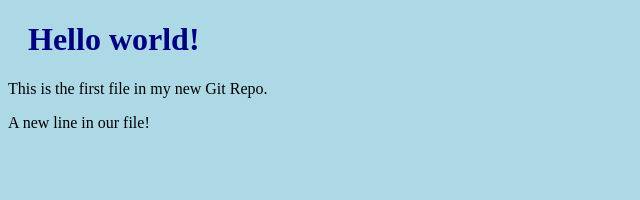
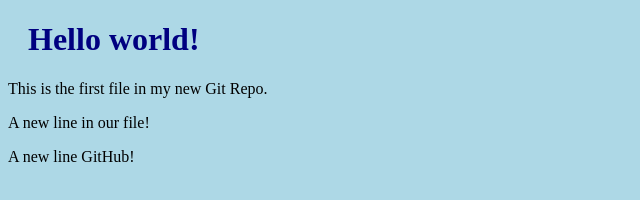
Before and after one commit to user14680/Project-Example, a plain HTML site: page index.html in a window 1280 px wide. Shown: the whole page, without its empty margins (0-640 px from the left). Drawn offline with Linux system fonts and the light colour scheme.

Commit message:
Updated index.html with new line

```diff
--- a/index.html
+++ b/index.html
@@ -9,6 +9,6 @@
 <h1>Hello world!</h1>
 <p>This is the first file in my new Git Repo.</p>
 <p>A new line in our file!</p>
-
+<p>A new line GitHub!</p>
 </body>
 </html>
```
